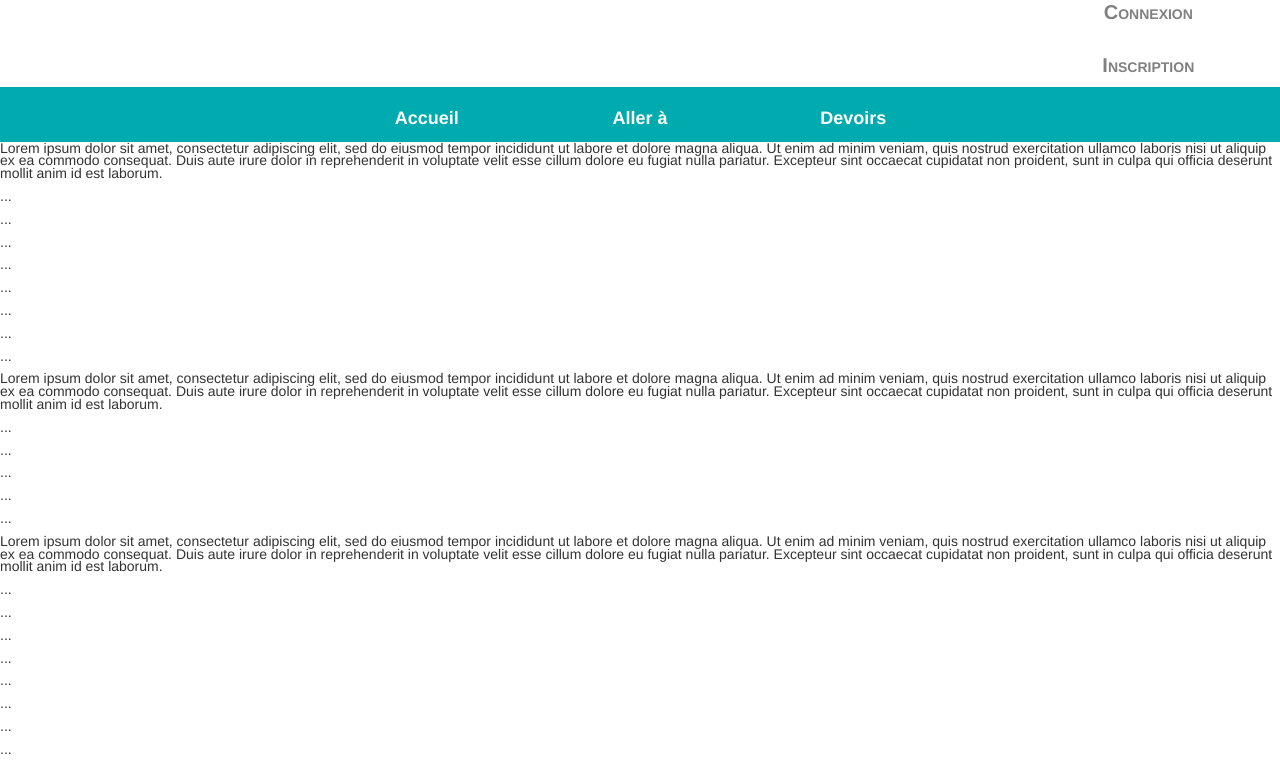
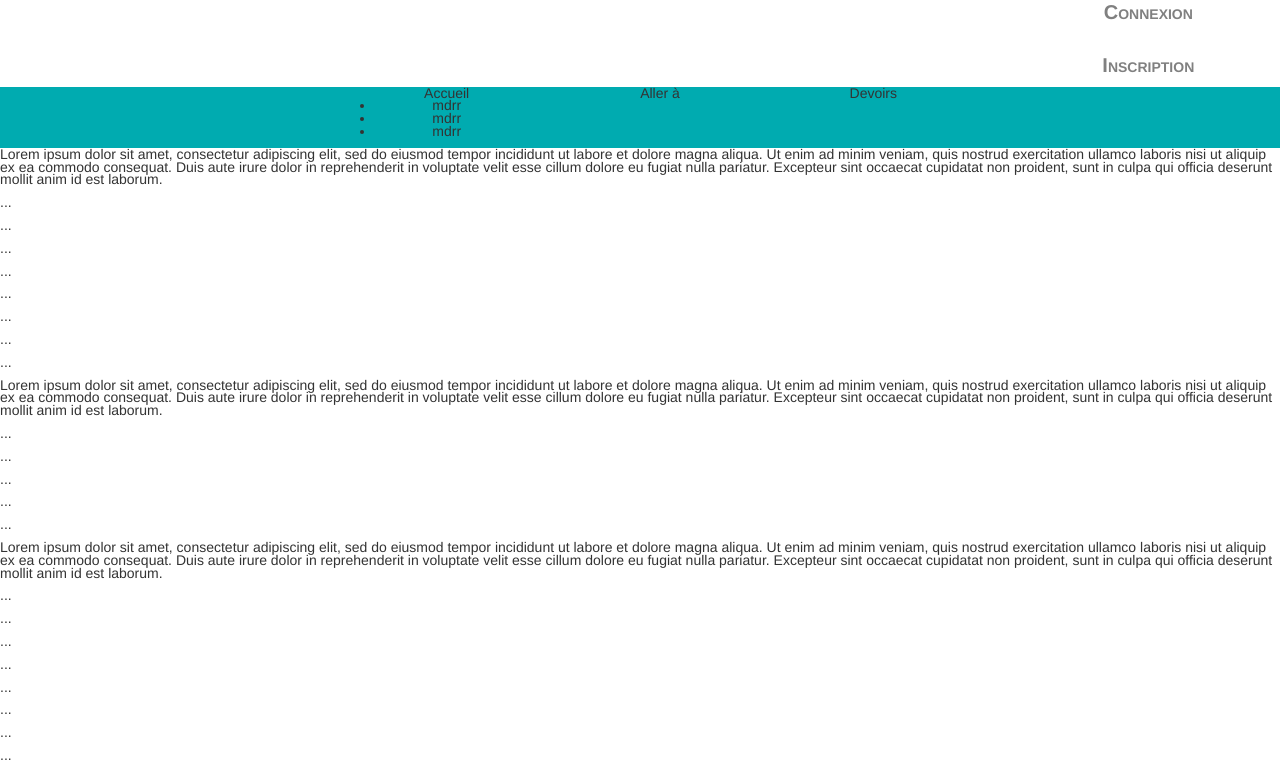
Before and after one commit to weBooks/CSTcode, a plain HTML site: page index.html in a window 1280 px wide. Shown: the part 19-788 px from the top of the page. Drawn offline with nearby package versions, Linux system fonts and the light colour scheme.

Commit message:
Update index.html

```diff
--- a/index.html
+++ b/index.html
@@ -19,16 +19,12 @@
 				</div>
                 <!-- Inscription/Connexion -->
 				<div class="col-xs-2">
-					<a href="connexion.html">
 					<div class="connexion">
 				        Connexion
                     </div>
-					</a>
-					<a href="inscription.html">
 					<div>
 						Inscription
 					</div>
-					</a>
 				</div>
 			</div>
 			<div class="row menu">
@@ -40,15 +36,20 @@
 				</div>
 
 				<div class="col-xs-2">
-					<div class="accueil">Accueil</div>
+					<ul class="accueil">
+                        Accueil
+                        <li class="first">mdrr</li>
+                        <li>mdrr</li>
+                        <li>mdrr</li>
+                    </ul>
                 </div>
 
 				<div class="col-xs-2">
-					<div class="allerA">Aller à</div>
+					<ul class="allerA">Aller à</ul>
 				</div>
 
 				<div class="col-xs-2">
-					<div class="devoirs">Devoirs</div>
+                    <ul class="devoirs">Devoirs</ul>
                 </div>
 
 				<div class="col-xs-3 espace">
```
Lines whose indentation alone changed are shown as unchanged.
